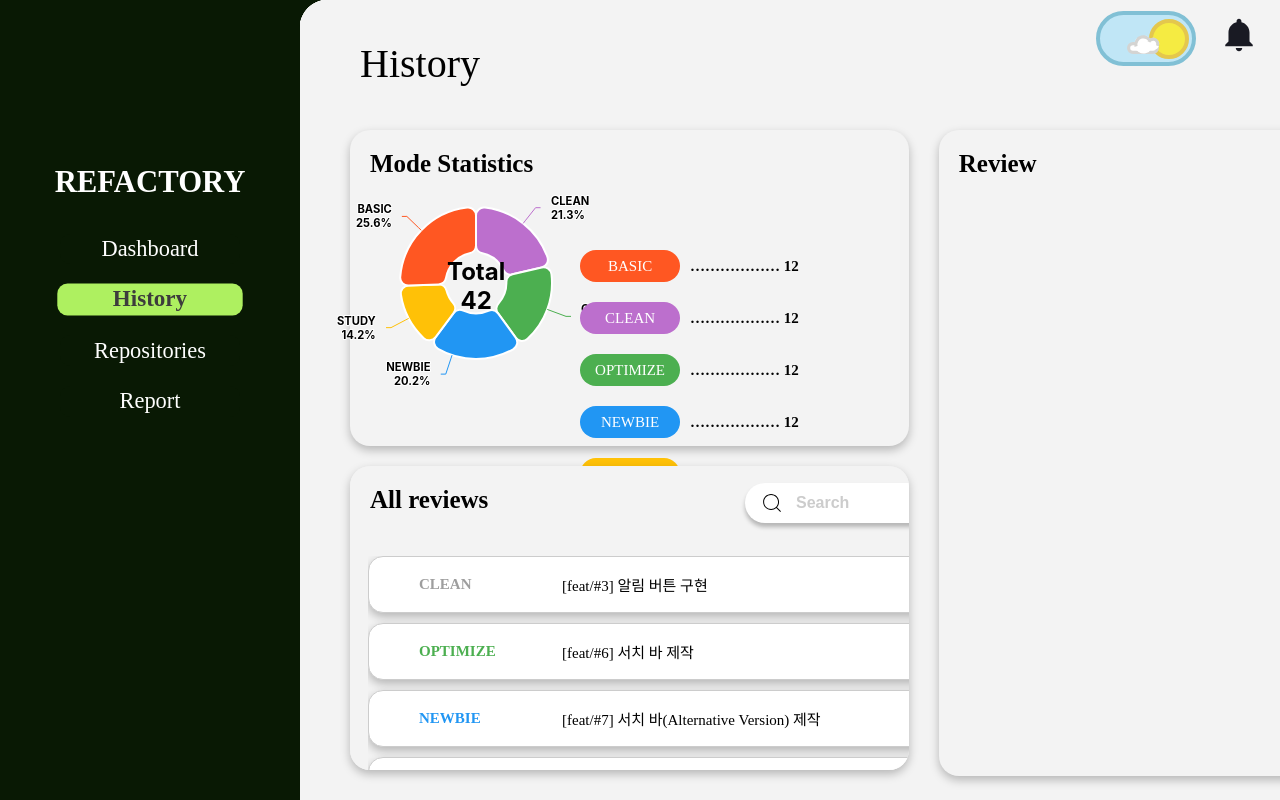
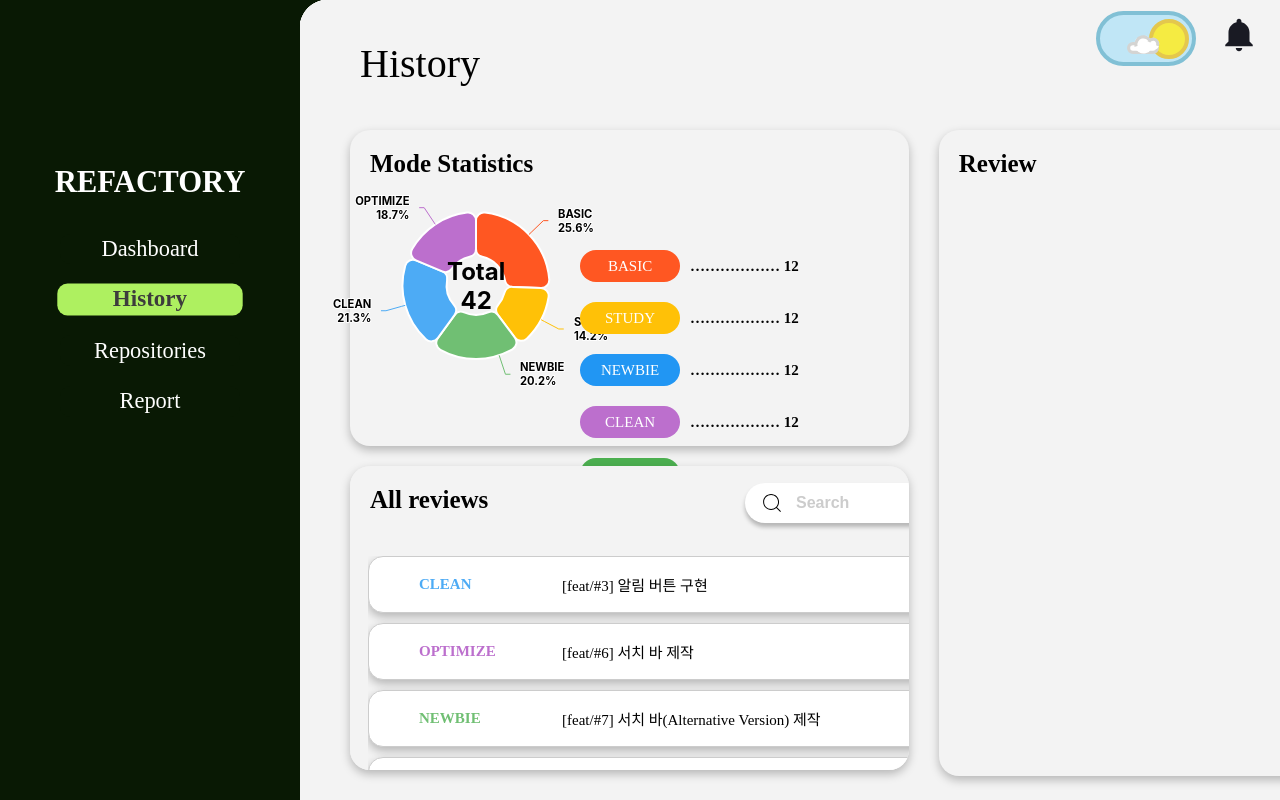
Before and after one commit to 2024-Winter-BootCamp-TeamD/review-Frontend, a React (Vite) app: page /history in a window 1280 px wide. Built offline with nearby package versions, Linux system fonts and the light colour scheme.

Commit message:
feat: 문제 카테고리 색 수정

```diff
--- a/src/components/Chart/Chart.jsx
+++ b/src/components/Chart/Chart.jsx
@@ -189,11 +189,11 @@ const Chart = ({ onSliceClick, selectedMode }) => {
           animation: { duration: 1200 },
           colorByPoint: true,
           data: [
-            { name: 'CLEAN', y: 21.3, color: '#BC6FCD' },
-            { name: 'OPTIMIZE', y: 18.7, color: '#4CAF50' },
-            { name: 'NEWBIE', y: 20.2, color: '#2196F3' },
+            { name: 'BASIC', y: 25.6, color: '#FF5722' },
             { name: 'STUDY', y: 14.2, color: '#FFC107' },
-            { name: 'BASIC', y: 25.6, color: '#FF5722' },
+            { name: 'NEWBIE', y: 20.2, color: '#70BF73' },
+            { name: 'CLEAN', y: 21.3, color: '#4DABF5' },
+            { name: 'OPTIMIZE', y: 18.7, color: '#BC6FCD' },
           ],
         },
       ],
--- a/src/components/Reviews/Reviews.jsx
+++ b/src/components/Reviews/Reviews.jsx
@@ -66,9 +66,9 @@ const ReviewMode = styled.div`
   margin-left: 40px;
   color: ${props => {
     switch (props.mode) {
-      case 'CLEAN': return '#9E9E9E';
-      case 'OPTIMIZE': return '#4CAF50';
-      case 'NEWBIE': return '#2196F3';
+      case 'CLEAN': return '#4DABF5';
+      case 'OPTIMIZE': return '#BC6FCD';
+      case 'NEWBIE': return '#70BF73';
       case 'STUDY': return '#FFC107';
       case 'BASIC': return '#FF5722';
       default: return '#333';
--- a/src/pages/Dashboard.jsx
+++ b/src/pages/Dashboard.jsx
@@ -126,10 +126,10 @@ const Dashboard = ({ isDarkMode }) => {
 
   const modes = [
     { modeName: "Basic", description: "Default Mode.", modeColor: "#FF794E" },
-    { modeName: "Clean Code", description: "Follow Coding Conventions.", modeColor: "#9B9B9B" },
-    { modeName: "Optimize", description: "Performance First.", modeColor: "#70BF73" },
-    { modeName: "Newbie", description: "Study Together.", modeColor: "#4DABF5" },
     { modeName: "Study", description: "Hint Only.", modeColor: "#FFCD39" },
+    { modeName: "Newbie", description: "Study Together.", modeColor: "#70BF73" },
+    { modeName: "Clean Code", description: "Follow Coding Conventions.", modeColor: "#4DABF5" },
+    { modeName: "Optimize", description: "Performance First.", modeColor: "#BC6FCD" },
   ];
 
   const issueCategories = ["Clean Code", "Memory", "Execution Time"];
--- a/src/pages/History.jsx
+++ b/src/pages/History.jsx
@@ -203,7 +203,7 @@ const History = ({ isDarkMode }) => {
             <BoxTitle isDarkMode={isDarkMode}>Mode Statistics</BoxTitle>
             <Chart onSliceClick={handleSliceClick} selectedMode={selectedMode} />
             <ChartLegend>
-              {['BASIC', 'CLEAN', 'OPTIMIZE', 'NEWBIE', 'STUDY'].map((mode) => (
+              {['BASIC', 'STUDY', 'NEWBIE', 'CLEAN', 'OPTIMIZE'].map((mode) => (
                 <LegendContainer key={mode} selectedMode={selectedMode} mode={mode}>
                   <LegendItem mode={mode}>
                     <span>{mode}</span>
--- a/src/pages/Report.jsx
+++ b/src/pages/Report.jsx
@@ -11,28 +11,28 @@ import { ResponsiveLine } from "@nivo/line";
 
 const image = "https://avatars.githubusercontent.com/u/192951892?s=48&v=4";
 
-const ALL_MODES = ["Basic", "Clean Code", "Optimize", "Newbie", "Study"];
+const ALL_MODES = ["Basic", "Study", "Newbie", "Clean Code", "Optimize"];
 
 const MODE_COLORS = {
   Basic: {
     bg: "#FFF1EC",
     text: "#FF794E",
   },
+  Study: {
+    bg: "#FFF9E6",
+    text: "#FFCD39",
+  },
   "Clean Code": {
     bg: "#F9F0F7",
-    text: "#AE5FA3",
+    text: "#4DABF5",
   },
   Optimize: {
     bg: "#F0F9F0",
-    text: "#70BF73",
+    text: "#BC6FCD",
   },
   Newbie: {
     bg: "#EDF6FD",
-    text: "#4DABF5",
-  },
-  Study: {
-    bg: "#FFF9E6",
-    text: "#FFCD39",
+    text: "#70BF73",
   },
 };
 
@@ -808,8 +808,7 @@ const ModeTag = styled.span`
   padding: 3px 6px;
   border-radius: 4px;
   font-size: 14px;
-  background-color: ${(props) =>
-    props.isActive ? MODE_COLORS[props.mode].bg : "#f5f5f5"};
+  background-color: "00000000";
   color: ${(props) => (props.isActive ? MODE_COLORS[props.mode].text : "#666")};
   transition: all 0.2s ease-in-out;
 `;
```
